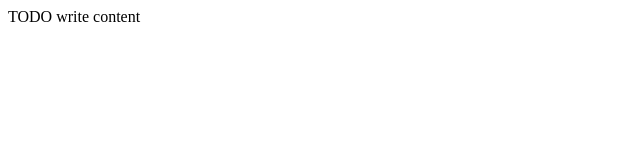
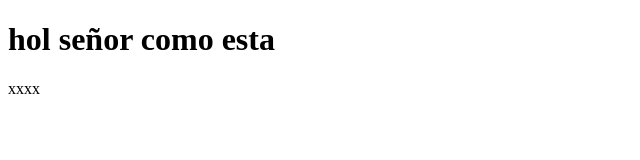
Before and after one commit to azorperu/Azorjunior, a website: page public_html/index.html in a window 1280 px wide. Shown: the whole page, without its empty margins (0-640 px from the left). Drawn offline with Linux system fonts and the light colour scheme.

Commit message:
seagrega el mensaje en el main

```diff
--- a/public_html/index.html
+++ b/public_html/index.html
@@ -11,6 +11,7 @@
         <meta name="viewport" content="width=device-width, initial-scale=1.0">
     </head>
     <body>
-        <div>TODO write content</div>
+        <h1>hol señor como esta</h1>
+        <div>xxxx</div>
     </body>
 </html>
```
Also changed, not shown: .gitignore.txt (added), 1 other file.
